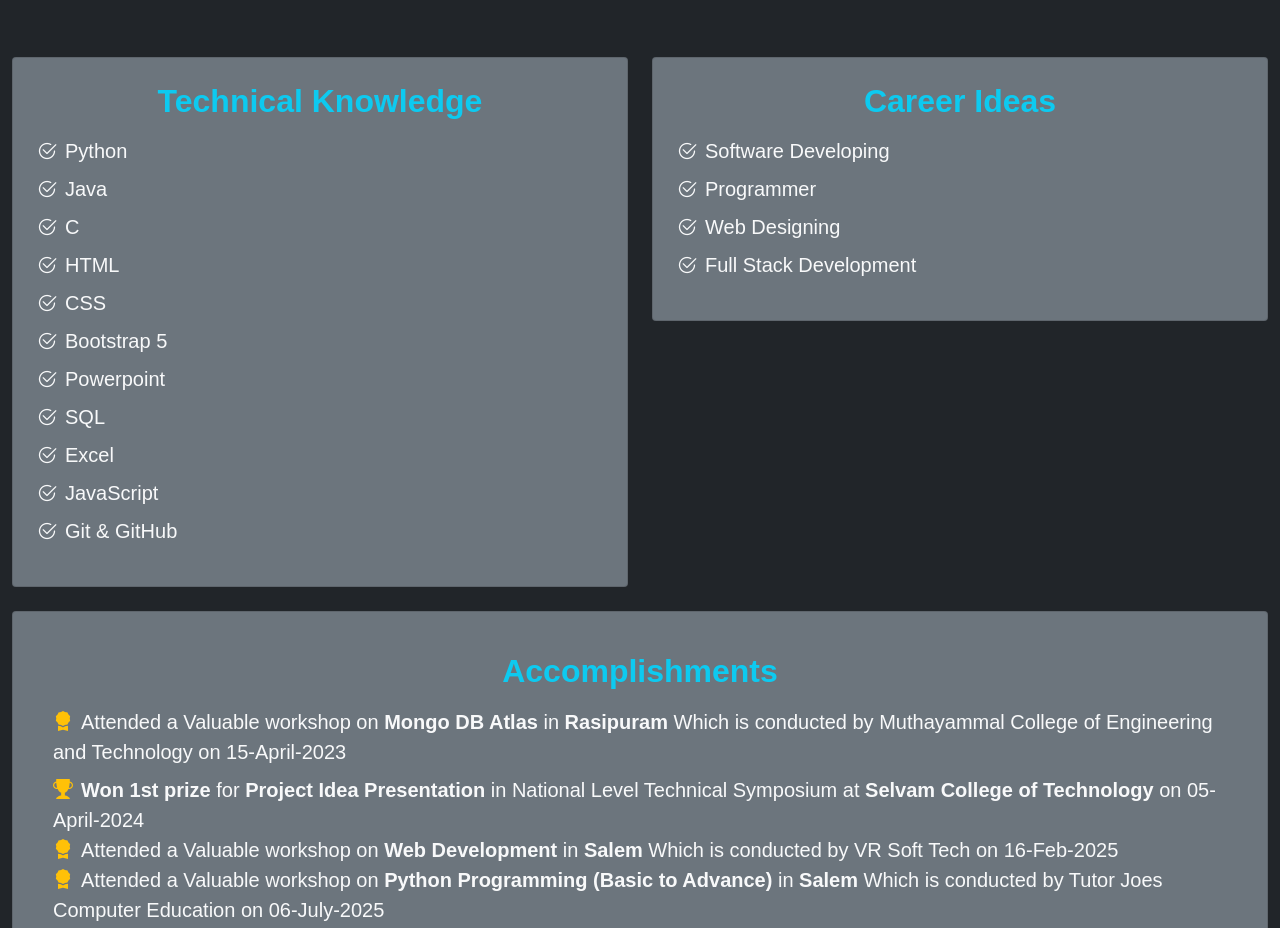
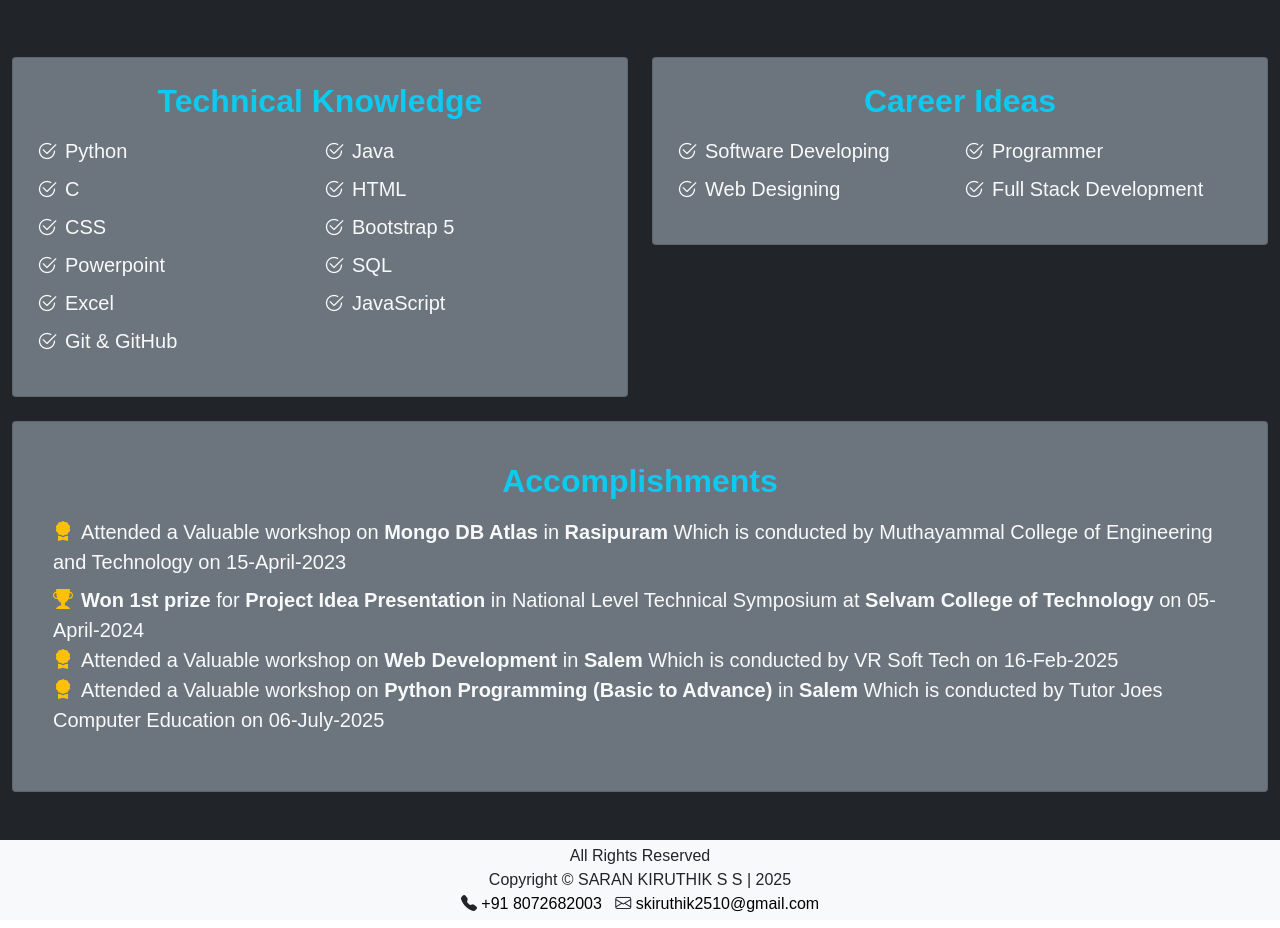
Before and after one commit to SarankiruthikSanthanakrishnan/MyPortfolio, a React (Vite) app: page /Resume in a window 1280 px wide. Shown: the part 1200-2128 px from the top of the page. Built offline with nearby package versions, Linux system fonts and the light colour scheme.

Commit message:
Final Commit Resume.jsx Updated

```diff
--- a/src/Components/Resume.jsx
+++ b/src/Components/Resume.jsx
@@ -146,7 +146,8 @@ const Resume = () => {
                 Technical Knowledge
               </h2>
 
-              <ul className="list-unstyled row g-2 fs-5 text-start">
+              {/* 2 Columns in large screen, 1 column in mobile */}
+              <ul className="list-unstyled row row-cols-1 row-cols-md-2 g-2 fs-5 text-start">
                 {[
                   'Python',
                   'Java',
@@ -160,9 +161,9 @@ const Resume = () => {
                   'JavaScript',
                   'Git & GitHub',
                 ].map((skill, index) => (
-                  <li key={index} className="col-12 d-flex align-items-center">
+                  <li key={index} className="d-flex align-items-center">
                     <i className="bi bi-check2-circle text-light me-2"></i>
-                    <span>{skill}</span>
+                    {skill}
                   </li>
                 ))}
               </ul>
@@ -176,16 +177,17 @@ const Resume = () => {
                 Career Ideas
               </h2>
 
-              <ul className="list-unstyled row g-2 fs-5 text-start">
+              {/* 2 Columns in large screen, 1 column in mobile */}
+              <ul className="list-unstyled row row-cols-1 row-cols-md-2 g-2 fs-5 text-start">
                 {[
                   'Software Developing',
                   'Programmer',
                   'Web Designing',
                   'Full Stack Development',
                 ].map((career, index) => (
-                  <li key={index} className="col-12 d-flex align-items-center">
+                  <li key={index} className="d-flex align-items-center">
                     <i className="bi bi-check2-circle text-light me-2"></i>
-                    <span>{career}</span>
+                    {career}
                   </li>
                 ))}
               </ul>
```
